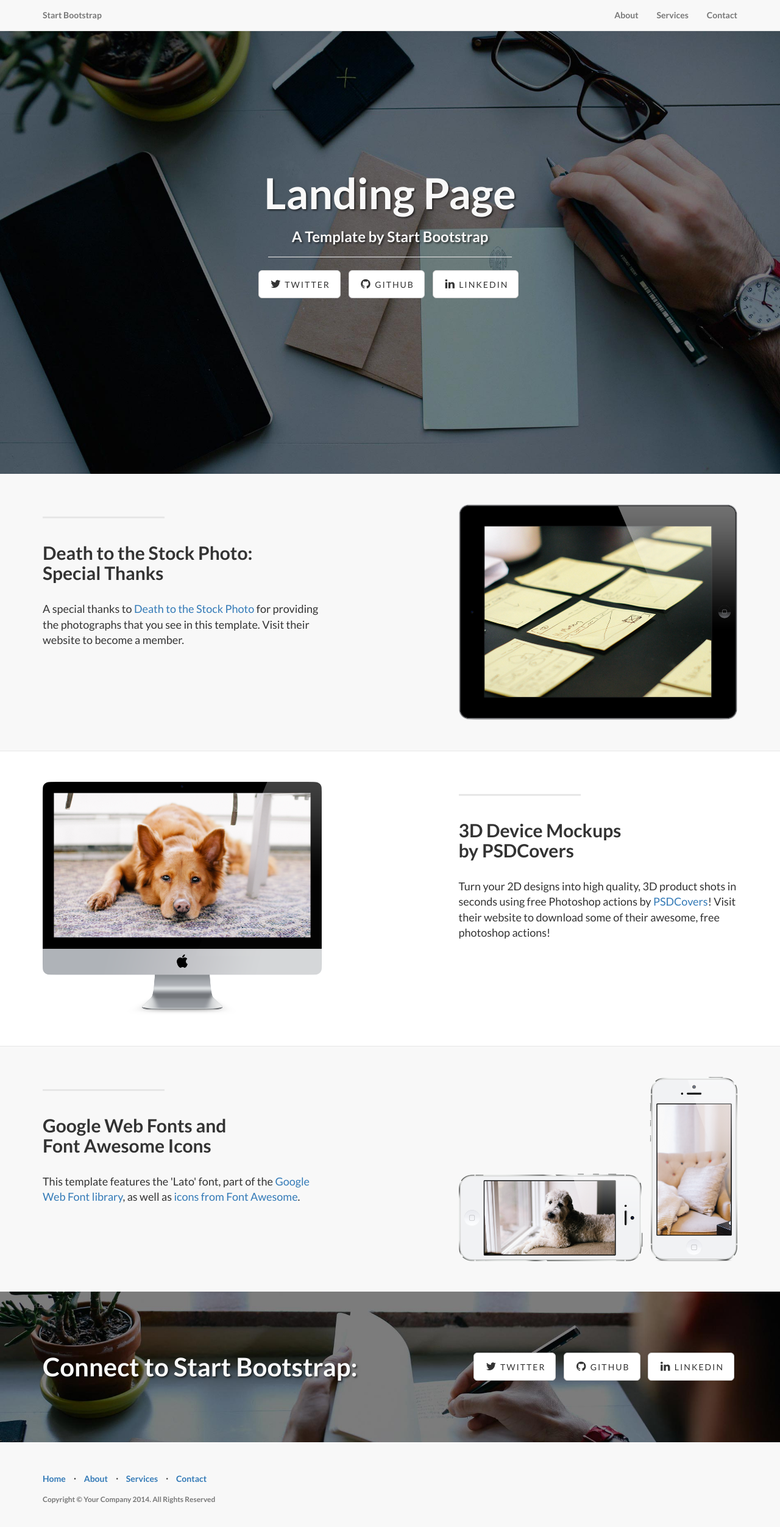
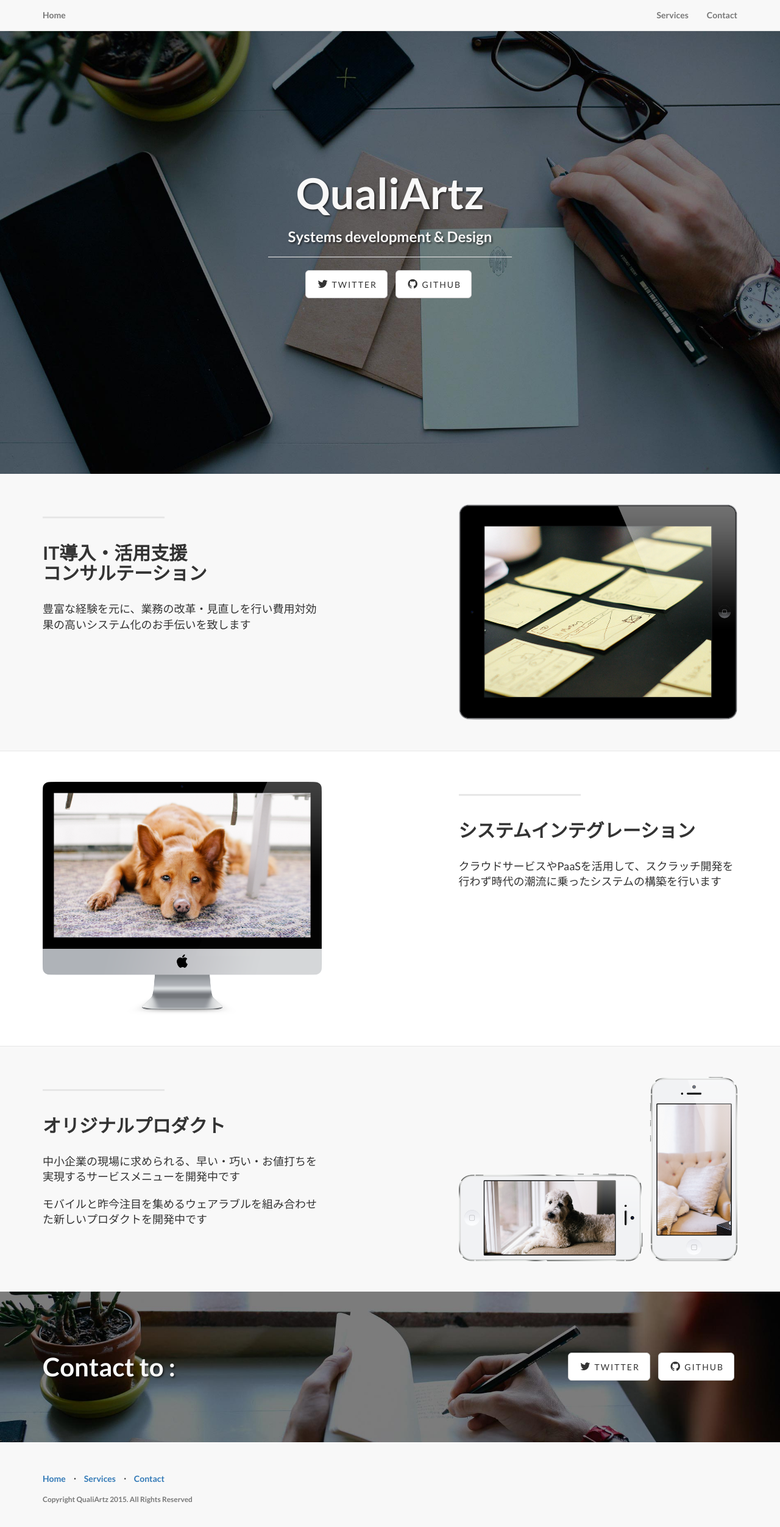
Before and after one commit to qualiartz/qualiartz.github.io, a plain HTML site: page index.html in a window 1280 px wide. Shown: the whole page at 61% size. Drawn offline with Linux system fonts and the light colour scheme.

Commit message:
update contents

```diff
--- a/index.html
+++ b/index.html
@@ -1,5 +1,5 @@
 <!DOCTYPE html>
-<html lang="en">
+<html lang="ja">
 
 <head>
 
@@ -7,9 +7,9 @@
     <meta http-equiv="X-UA-Compatible" content="IE=edge">
     <meta name="viewport" content="width=device-width, initial-scale=1">
     <meta name="description" content="">
-    <meta name="author" content="">
+    <meta name="author" content="QualiArtz">
 
-    <title>Landing Page - Start Bootstrap Theme</title>
+    <title>QualiArtz</title>
 
     <!-- Bootstrap Core CSS -->
     <link href="css/bootstrap.min.css" rel="stylesheet">
@@ -43,14 +43,16 @@
                     <span class="icon-bar"></span>
                     <span class="icon-bar"></span>
                 </button>
-                <a class="navbar-brand topnav" href="#">Start Bootstrap</a>
+                <a class="navbar-brand topnav" href="#">Home</a>
             </div>
             <!-- Collect the nav links, forms, and other content for toggling -->
             <div class="collapse navbar-collapse" id="bs-example-navbar-collapse-1">
                 <ul class="nav navbar-nav navbar-right">
+                    <!--
                     <li>
                         <a href="#about">About</a>
                     </li>
+                    -->
                     <li>
                         <a href="#services">Services</a>
                     </li>
@@ -73,19 +75,21 @@
             <div class="row">
                 <div class="col-lg-12">
                     <div class="intro-message">
-                        <h1>Landing Page</h1>
-                        <h3>A Template by Start Bootstrap</h3>
+                        <h1>QualiArtz</h1>
+                        <h3>Systems development & Design</h3>
                         <hr class="intro-divider">
                         <ul class="list-inline intro-social-buttons">
                             <li>
-                                <a href="https://twitter.com/SBootstrap" class="btn btn-default btn-lg"><i class="fa fa-twitter fa-fw"></i> <span class="network-name">Twitter</span></a>
+                                <a href="https://twitter.com/oden_wa" class="btn btn-default btn-lg"><i class="fa fa-twitter fa-fw"></i> <span class="network-name">Twitter</span></a>
                             </li>
                             <li>
-                                <a href="https://github.com/IronSummitMedia/startbootstrap" class="btn btn-default btn-lg"><i class="fa fa-github fa-fw"></i> <span class="network-name">Github</span></a>
+                                <a href="https://github.com/qualiartz" class="btn btn-default btn-lg"><i class="fa fa-github fa-fw"></i> <span class="network-name">Github</span></a>
                             </li>
+                            <!--
                             <li>
-                                <a href="#" class="btn btn-default btn-lg"><i class="fa fa-linkedin fa-fw"></i> <span class="network-name">Linkedin</span></a>
+                                <a href="#" class="btn btn-default btn-lg"><i class="fa fa-facebook fa-fw"></i> <span class="network-name">Facebook</span></a>
                             </li>
+                             -->
                         </ul>
                     </div>
                 </div>
@@ -107,8 +111,8 @@
                 <div class="col-lg-5 col-sm-6">
                     <hr class="section-heading-spacer">
                     <div class="clearfix"></div>
-                    <h2 class="section-heading">Death to the Stock Photo:<br>Special Thanks</h2>
-                    <p class="lead">A special thanks to <a target="_blank" href="http://join.deathtothestockphoto.com/">Death to the Stock Photo</a> for providing the photographs that you see in this template. Visit their website to become a member.</p>
+                    <h2 class="section-heading">IT導入・活用支援<br>コンサルテーション</h2>
+                    <p class="lead">豊富な経験を元に、業務の改革・見直しを行い費用対効果の高いシステム化のお手伝いを致します</p>
                 </div>
                 <div class="col-lg-5 col-lg-offset-2 col-sm-6">
                     <img class="img-responsive" src="img/ipad.png" alt="">
@@ -129,8 +133,8 @@
                 <div class="col-lg-5 col-lg-offset-1 col-sm-push-6  col-sm-6">
                     <hr class="section-heading-spacer">
                     <div class="clearfix"></div>
-                    <h2 class="section-heading">3D Device Mockups<br>by PSDCovers</h2>
-                    <p class="lead">Turn your 2D designs into high quality, 3D product shots in seconds using free Photoshop actions by <a target="_blank" href="http://www.psdcovers.com/">PSDCovers</a>! Visit their website to download some of their awesome, free photoshop actions!</p>
+                    <h2 class="section-heading">システムインテグレーション</h2>
+                    <p class="lead">クラウドサービスやPaaSを活用して、スクラッチ開発を行わず時代の潮流に乗ったシステムの構築を行います</p>
                 </div>
                 <div class="col-lg-5 col-sm-pull-6  col-sm-6">
                     <img class="img-responsive" src="img/dog.png" alt="">
@@ -151,8 +155,9 @@
                 <div class="col-lg-5 col-sm-6">
                     <hr class="section-heading-spacer">
                     <div class="clearfix"></div>
-                    <h2 class="section-heading">Google Web Fonts and<br>Font Awesome Icons</h2>
-                    <p class="lead">This template features the 'Lato' font, part of the <a target="_blank" href="http://www.google.com/fonts">Google Web Font library</a>, as well as <a target="_blank" href="http://fontawesome.io">icons from Font Awesome</a>.</p>
+                    <h2 class="section-heading">オリジナルプロダクト</h2>
+                    <p class="lead">中小企業の現場に求められる、早い・巧い・お値打ちを実現するサービスメニューを開発中です</p>
+                    <p class="lead">モバイルと昨今注目を集めるウェアラブルを組み合わせた新しいプロダクトを開発中です</p>
                 </div>
                 <div class="col-lg-5 col-lg-offset-2 col-sm-6">
                     <img class="img-responsive" src="img/phones.png" alt="">
@@ -172,19 +177,21 @@
 
             <div class="row">
                 <div class="col-lg-6">
-                    <h2>Connect to Start Bootstrap:</h2>
+                    <h2>Contact to :</h2>
                 </div>
                 <div class="col-lg-6">
                     <ul class="list-inline banner-social-buttons">
                         <li>
-                            <a href="https://twitter.com/SBootstrap" class="btn btn-default btn-lg"><i class="fa fa-twitter fa-fw"></i> <span class="network-name">Twitter</span></a>
+                            <a href="https://twitter.com/oden_wa" class="btn btn-default btn-lg"><i class="fa fa-twitter fa-fw"></i> <span class="network-name">Twitter</span></a>
                         </li>
                         <li>
-                            <a href="https://github.com/IronSummitMedia/startbootstrap" class="btn btn-default btn-lg"><i class="fa fa-github fa-fw"></i> <span class="network-name">Github</span></a>
+                            <a href="https://github.com/qualiartz" class="btn btn-default btn-lg"><i class="fa fa-github fa-fw"></i> <span class="network-name">Github</span></a>
                         </li>
+                        <!--
                         <li>
-                            <a href="#" class="btn btn-default btn-lg"><i class="fa fa-linkedin fa-fw"></i> <span class="network-name">Linkedin</span></a>
+                            <a href="#" class="btn btn-default btn-lg"><i class="fa fa-facebook fa-fw"></i> <span class="network-name">Facebook</span></a>
                         </li>
+                         -->
                     </ul>
                 </div>
             </div>
@@ -204,10 +211,12 @@
                         <li>
                             <a href="#">Home</a>
                         </li>
+                        <!--
                         <li class="footer-menu-divider">&sdot;</li>
                         <li>
                             <a href="#about">About</a>
                         </li>
+                        -->
                         <li class="footer-menu-divider">&sdot;</li>
                         <li>
                             <a href="#services">Services</a>
@@ -217,7 +226,7 @@
                             <a href="#contact">Contact</a>
                         </li>
                     </ul>
-                    <p class="copyright text-muted small">Copyright &copy; Your Company 2014. All Rights Reserved</p>
+                    <p class="copyright text-muted small">Copyright QualiArtz 2015. All Rights Reserved</p>
                 </div>
             </div>
         </div>
```
